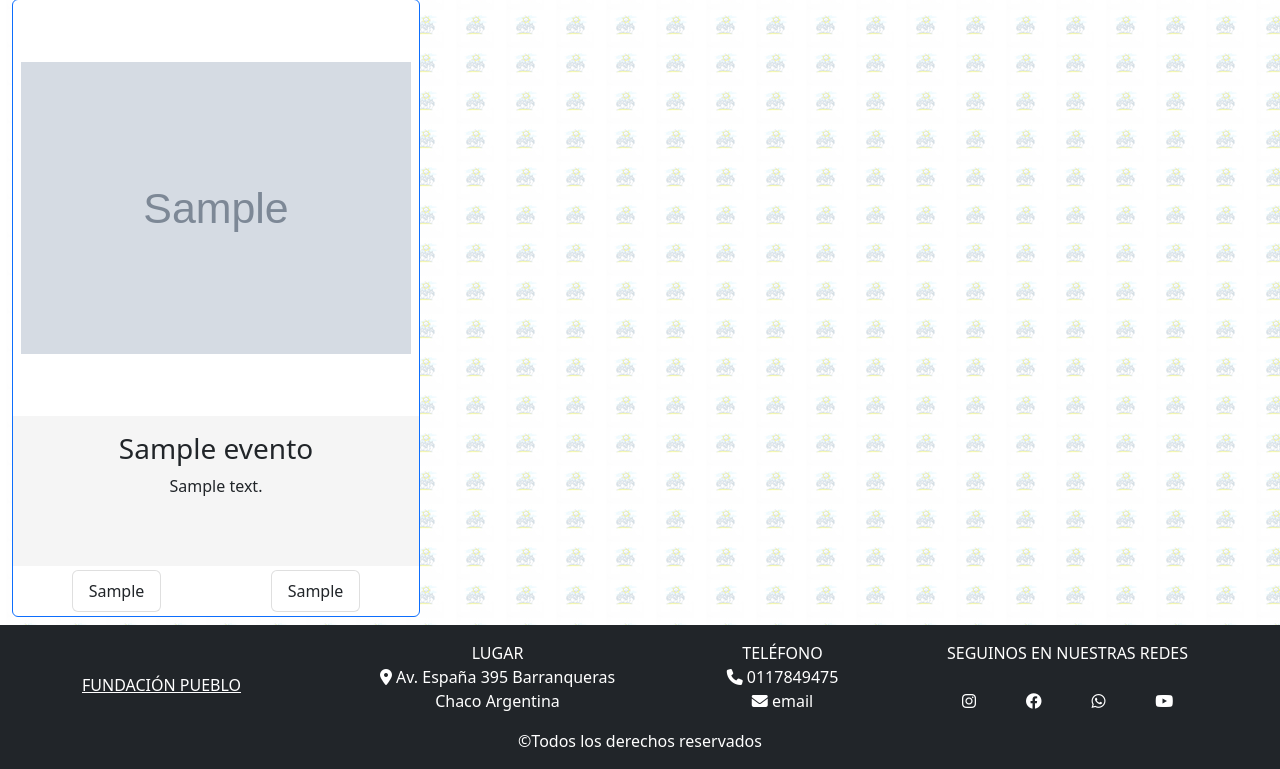
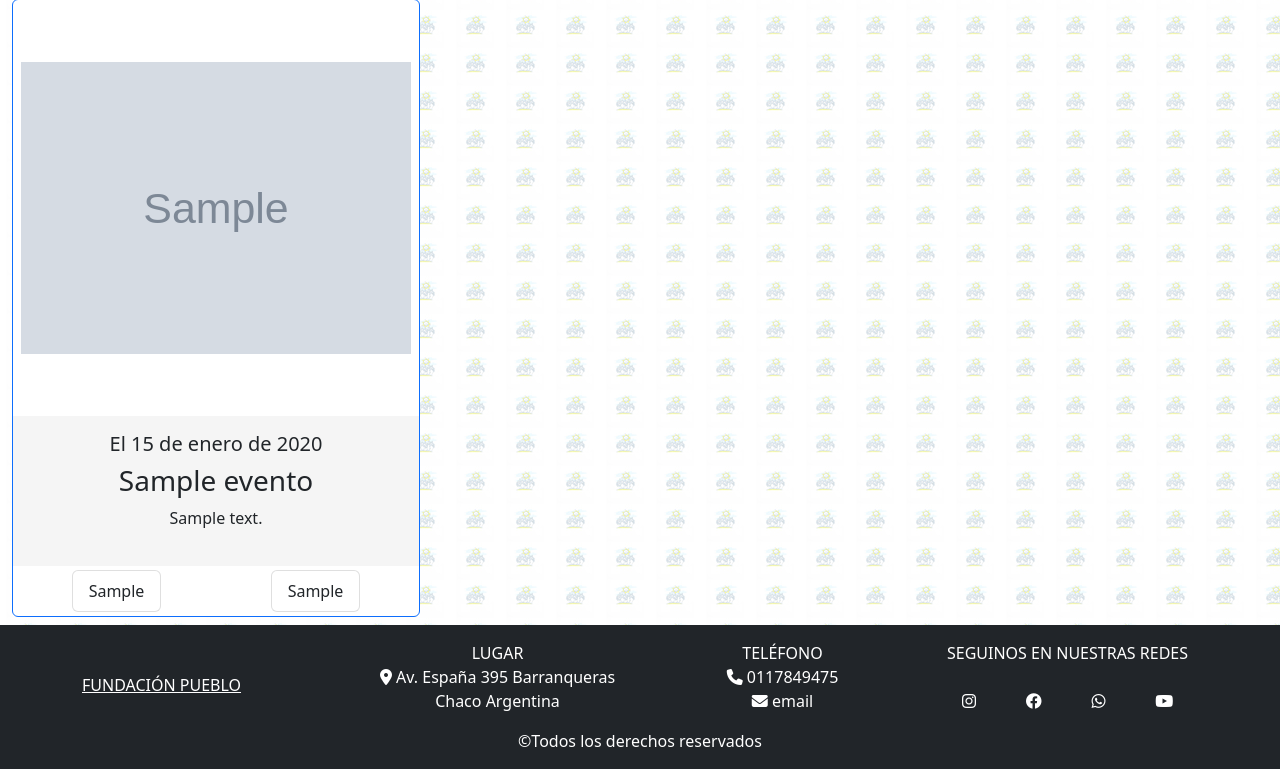
Before and after one commit to NoahTakk11/calendario-web, a Django app: page /evento/evento/ in a window 1280 px wide. Shown: the part 142-911 px from the top of the page. Run offline with Django 4.2, Linux system fonts and the light colour scheme; tables that the repository leaves empty hold one stand-in row (values such as "Sample post"); grey boxes marked "Sample" are stand-in pictures; some libraries are stand-ins or nearby versions.

Commit message:
detalles

```diff
--- a/core/settings/base.py
+++ b/core/settings/base.py
@@ -35,7 +35,7 @@ ALLOWED_HOSTS = []
 AUTH_USER_MODEL = 'usuario.Usuario'
 
 LOGIN_URL = '/inicio-sesion'
-LOGIN_REDIRECT_URL = '/mis-eventos'
+LOGIN_REDIRECT_URL = '/'
 #=========================================
 
 
--- a/templates/eventos/detalle-evento.html
+++ b/templates/eventos/detalle-evento.html
@@ -26,6 +26,16 @@
                         {% endif %}
 
                         <div class="card-body" style="height: 150px; background-color: whitesmoke; overflow-x: hidden;">
+
+                            {% if evento.fecha_inicio_evento == evento.fecha_fin_evento %}
+                                <h5 class="card-title"> El {{evento.fecha_inicio_evento}}</h5>
+
+                            {% else %}
+                                <h5 class="card-title"> Del {{evento.fecha_inicio_evento}} al {{evento.fecha_fin_evento}}</h5>
+                            {% endif %}
+
+
+
                             <h3 class="card-title">{{evento.titulo_evento}}</h3>
                             <p class="card-text">{{evento.descripcion_evento}}</p>
                         </div>
```
